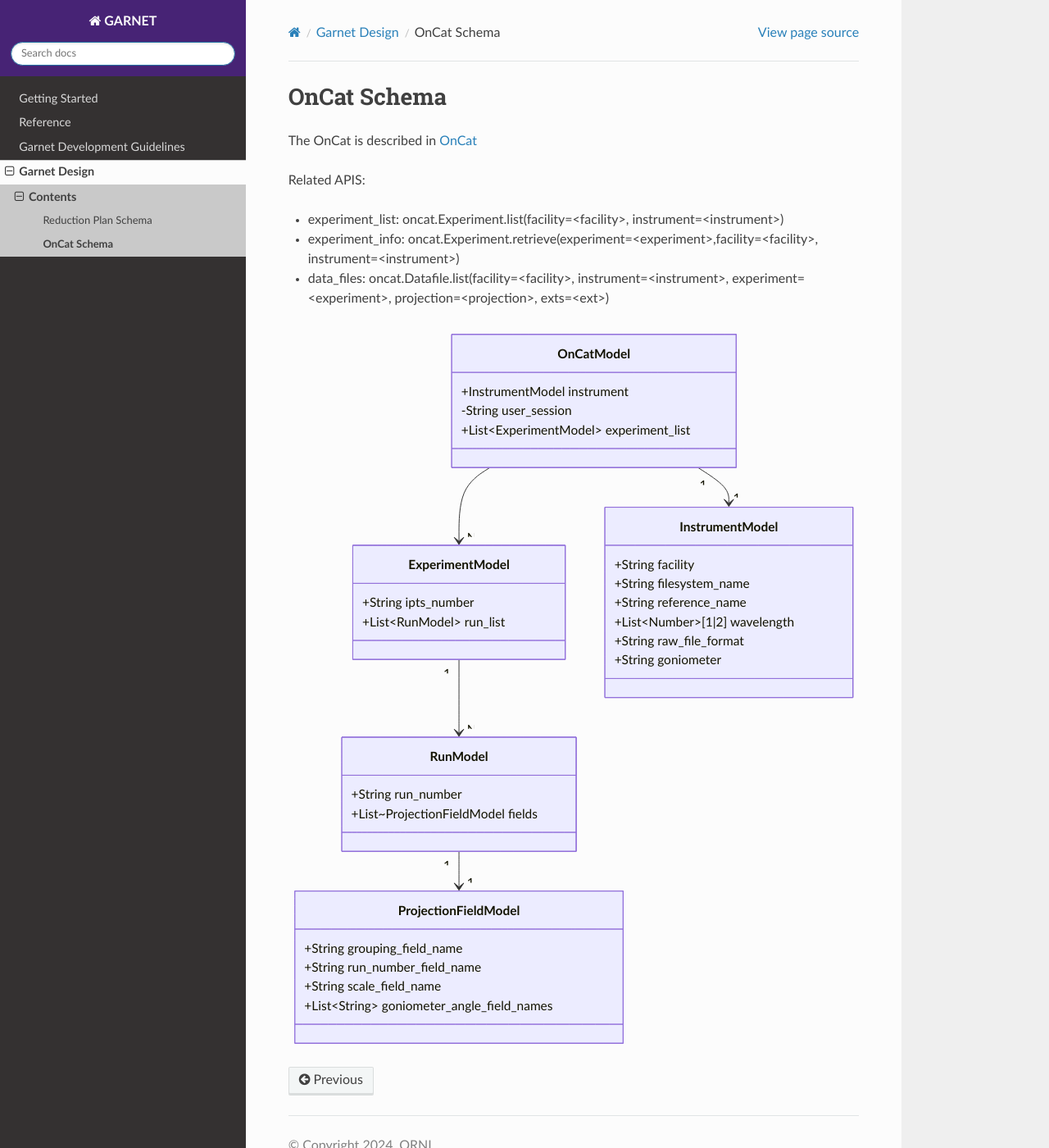
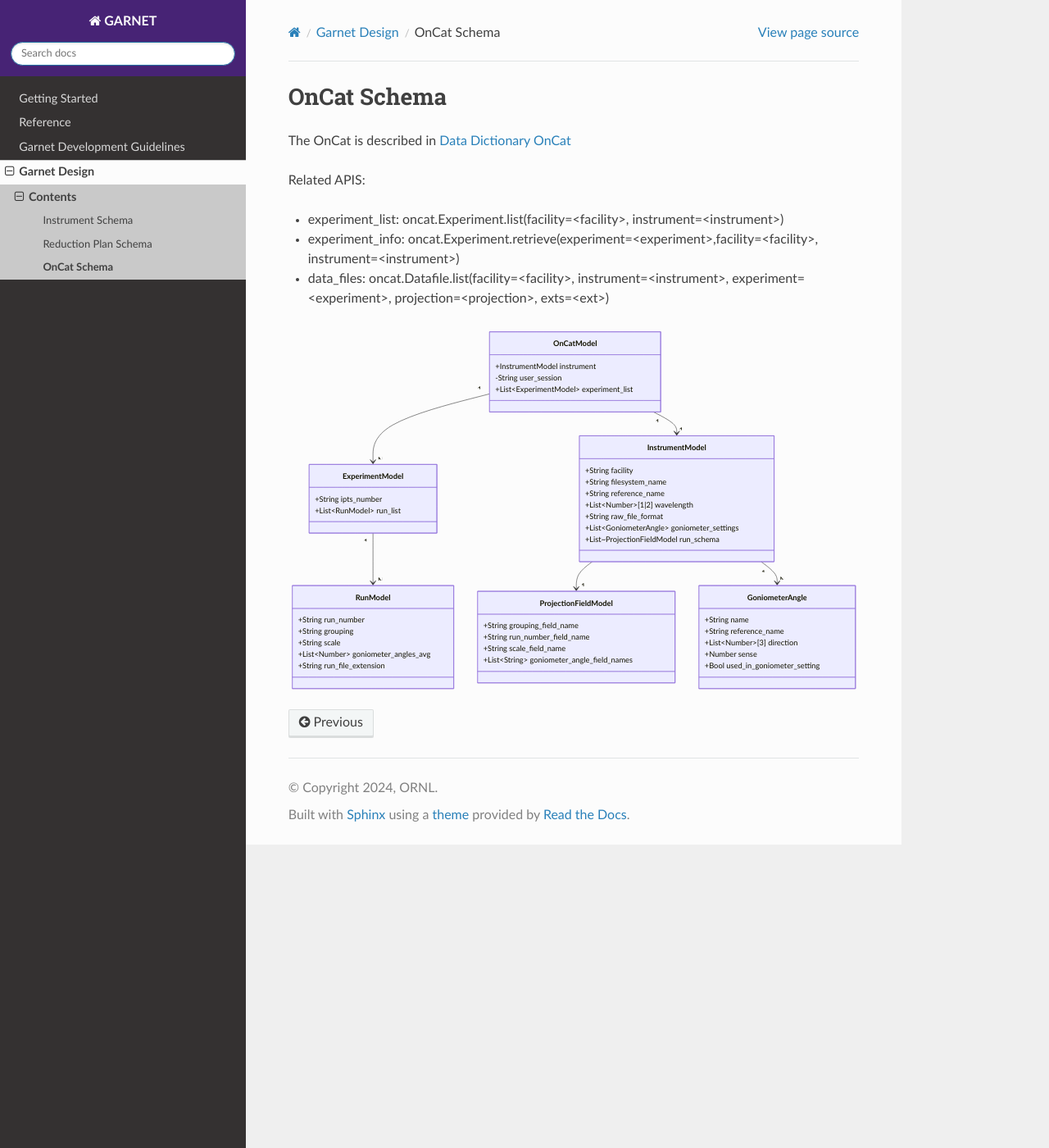
Before and after one commit to neutrons/garnet, a Sphinx documentation site: the page built from docs/source/design/oncat.rst, in a window 1280 px wide and 1400 px high. Shown: the whole window at 82% size. Built offline with Sphinx 7.4.7 and the Read the Docs theme 2.0.0, drawn with Linux system fonts in a browser that asks for light colours; the version number could not be read and is left out.

Commit message:
instrument model added, rest updated

```diff
--- a/docs/source/design/index.rst
+++ b/docs/source/design/index.rst
@@ -15,5 +15,6 @@ Contents
 .. toctree::
    :maxdepth: 1
 
+   instrument
    reduction_plan
    oncat
--- a/docs/source/design/oncat.rst
+++ b/docs/source/design/oncat.rst
@@ -1,7 +1,7 @@
 OnCat Schema
 ===================
 
-The OnCat is described in `OnCat <https://ornlrse.clm.ibmcloud.com/rm/web#action=com.ibm.rdm.web.pages.showArtifactPage&artifactURI=https%3A%2F%2Fornlrse.clm.ibmcloud.com%2Frm%2Fresources%2FTX_FsGEMM9tEe6kustJDRk6kQ&vvc.configuration=https%3A%2F%2Fornlrse.clm.ibmcloud.com%2Frm%2Fcm%2Fstream%2F_DEcs8OHJEeyU5_2AJWnXOQ&componentURI=https%3A%2F%2Fornlrse.clm.ibmcloud.com%2Frm%2Frm-projects%2F_DADVIOHJEeyU5_2AJWnXOQ%2Fcomponents%2F_DEP4oOHJEeyU5_2AJWnXOQ>`_
+The OnCat is described in `Data Dictionary OnCat <https://ornlrse.clm.ibmcloud.com/rm/web#action=com.ibm.rdm.web.pages.showArtifactPage&artifactURI=https%3A%2F%2Fornlrse.clm.ibmcloud.com%2Frm%2Fresources%2FTX_X6q9wNStEe6uLrx4w2K0Ew&vvc.configuration=https%3A%2F%2Fornlrse.clm.ibmcloud.com%2Frm%2Fcm%2Fstream%2F_DEcs8OHJEeyU5_2AJWnXOQ&componentURI=https%3A%2F%2Fornlrse.clm.ibmcloud.com%2Frm%2Frm-projects%2F_DADVIOHJEeyU5_2AJWnXOQ%2Fcomponents%2F_DEP4oOHJEeyU5_2AJWnXOQ>`_
 
 Related APIS:
 
@@ -15,8 +15,9 @@ Related APIS:
  classDiagram
     OnCatModel "1" --> "N" ExperimentModel
     ExperimentModel "1" --> "N" RunModel
-    RunModel "1" -->"1" ProjectionFieldModel
+    InstrumentModel "1" -->"1" ProjectionFieldModel
     OnCatModel "1" -->"1" InstrumentModel
+    InstrumentModel "1" -->"N" GoniometerAngle
 
     class OnCatModel{
         +InstrumentModel instrument
@@ -31,9 +32,19 @@ Related APIS:
         +String reference_name
         +List~Number~[1|2] wavelength
         +String raw_file_format
-        +String goniometer
+        +List~GoniometerAngle~ goniometer_settings
+        +List~ProjectionFieldModel run_schema
+
     }
 
+    class GoniometerAngle{
+        +String name
+        +String reference_name
+        +List~Number~[3] direction
+        +Number sense
+        +Bool used_in_goniometer_setting
+
+    }
     class ExperimentModel{
         +String ipts_number
         +List~RunModel~ run_list
@@ -41,7 +52,11 @@ Related APIS:
 
     class RunModel{
         +String run_number
-        +List~ProjectionFieldModel fields
+        +String grouping
+        +String scale
+        +List~Number~ goniometer_angles_avg
+        +String run_file_extension
+
     }
 
     class ProjectionFieldModel{
```
Also changed, not shown: docs/source/design/instrument.rst (added, +42 -0 lines), docs/source/design/reduction_plan.rst (+11 -2 lines).
